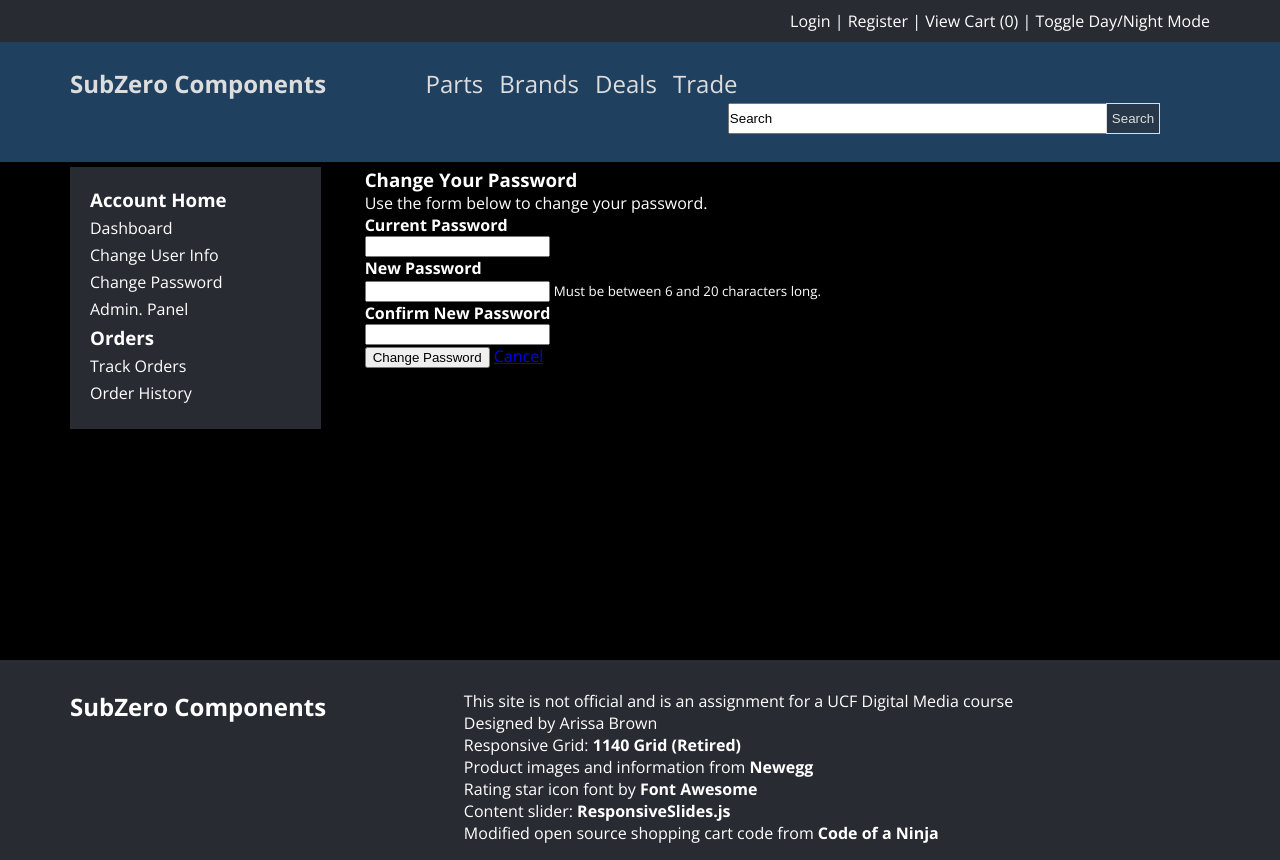
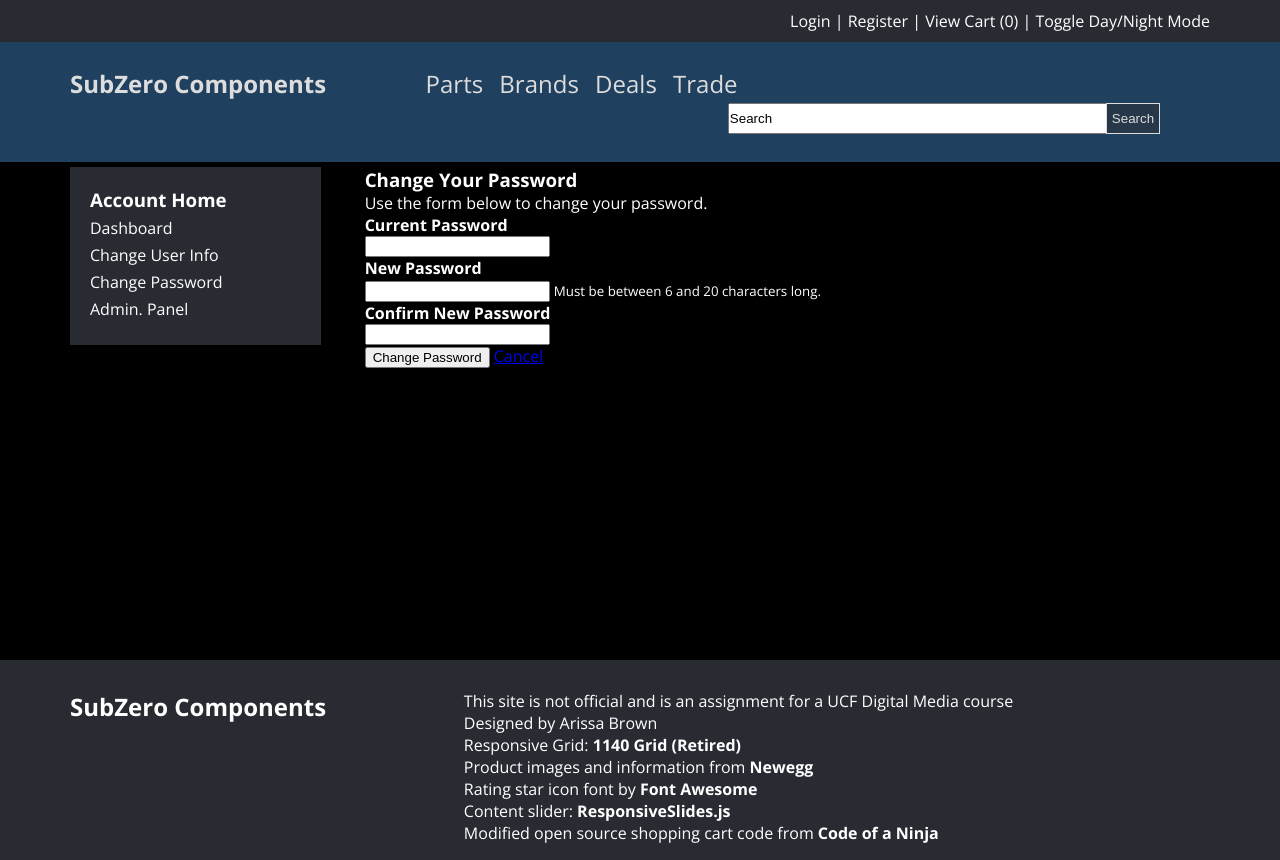
Before and after one commit to dig4530c/sub-zero-components, a PHP site: page /subzero/change_password.php in a window 1280 px wide. Run offline with PHP 8.4, Linux system fonts and the light colour scheme; some libraries are stand-ins or nearby versions.

Commit message:
Merging...

```diff
--- a/is/client_sidebar.php
+++ b/is/client_sidebar.php
@@ -1,4 +1,4 @@
-<div id="sidebar">
+<div id="sidebar" class="user">
 	<div><h3>Account Home</h3></div>
 	<div>
 		<ul>
@@ -8,13 +8,4 @@
 			<li><a href="admin.php" >Admin. Panel</a></li>
 		</ul>
 	</div>
-	<div>
-		<h3>Orders</h3>
-	</div>
-	<div>
-		<ul>
-			<li><a href="#" class="order">Track Orders</a></li>
-			<li><a href="#" class="orderh">Order History</a></li>
-		</ul>
-	</div>
 </div>
```
